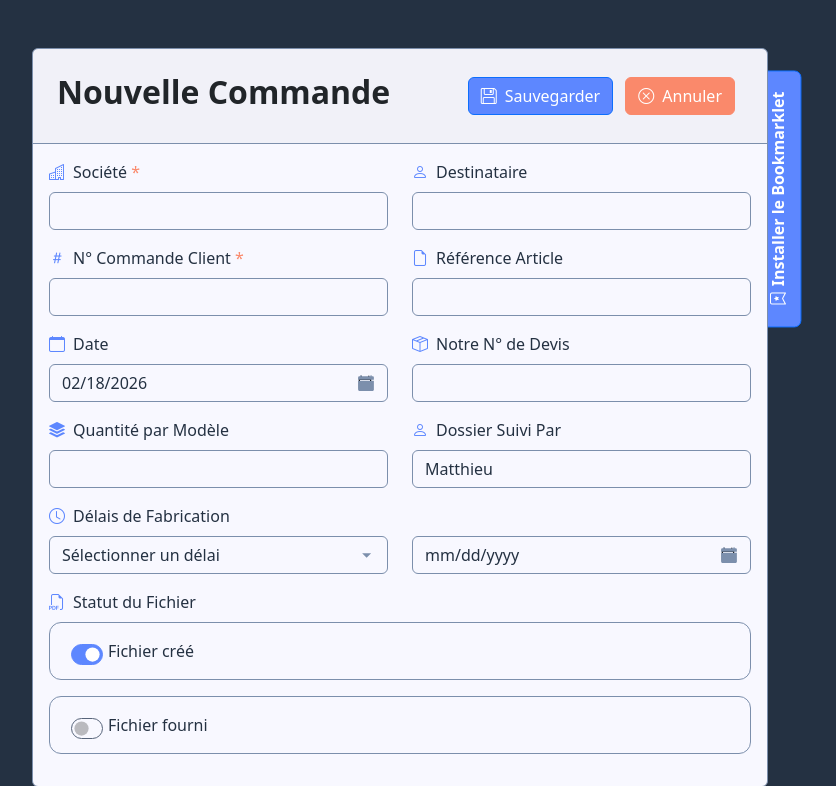
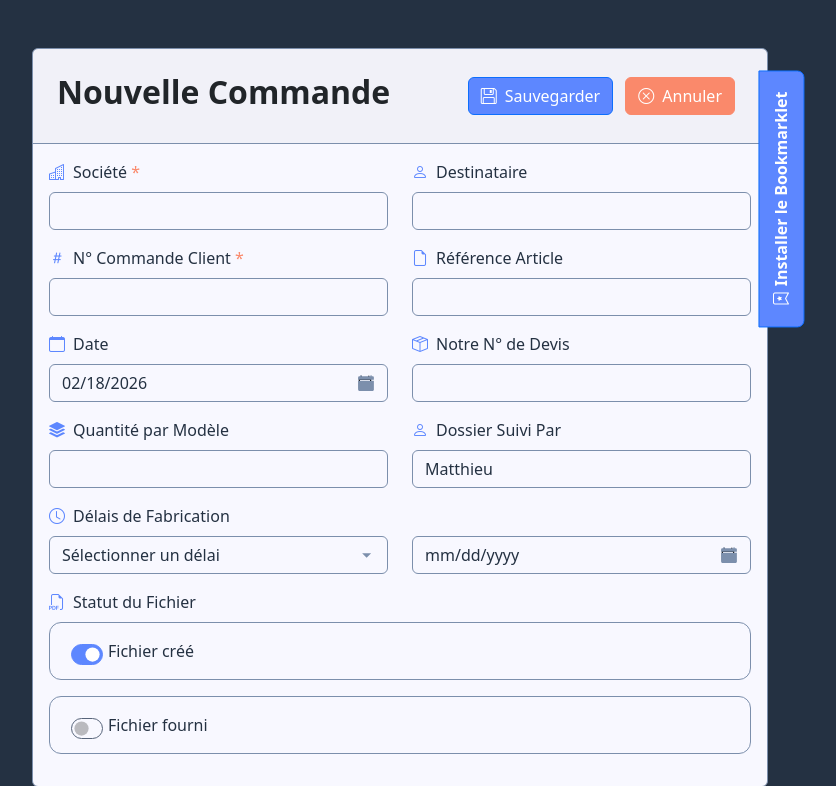
Before and after one commit to artskory/gestion-commandes, a PHP site: page /votre-projet/nouvelle in a window 1280 px wide. Shown: the top 786 px of the page, without its empty margins (240-1076 px from the left). Run offline with PHP 8.4, Linux system fonts and the light colour scheme.

Commit message:
ajout style

```diff
--- a/css/style.css
+++ b/css/style.css
@@ -207,13 +207,12 @@ body {
 .btn-vertical {
   position: absolute;
   top: 150px;
-  right: -140px;
+  right: -143px;
   transform: translateY(-50%) rotate(-90deg);
   transform-origin: center;
   padding: 10px 20px;
   font-weight: bold;
   border-radius: 0 0 7px 7px;
-  z-index: -1;
 }
 
 /* ===== 12. ALERTES BOOTSTRAP ===== */
--- a/views/nouvelle-commande.view.php
+++ b/views/nouvelle-commande.view.php
@@ -9,10 +9,11 @@
     <link rel="stylesheet" href="https://cdn.jsdelivr.net/npm/bootstrap-icons@1.11.0/font/bootstrap-icons.css">
     <link rel="stylesheet" href="https://cdnjs.cloudflare.com/ajax/libs/font-awesome/5.15.3/css/all.min.css"/>
     <link rel="stylesheet" href="css/style.css">
-    <link rel="apple-touch-icon" sizes="180x180" href="image/apple-touch-icon.png">
-    <link rel="icon" type="image/png" sizes="32x32" href="image/favicon-32x32.png">
-    <link rel="icon" type="image/png" sizes="16x16" href="image/favicon-16x16.png">
-    <link rel="manifest" href="image/site.webmanifest">
+    <link rel="icon" type="image/png" href="image/favicon-96x96.png" sizes="96x96" />
+    <link rel="icon" type="image/svg+xml" href="image/favicon.svg" />
+    <link rel="shortcut icon" href="image/favicon.ico" />
+    <link rel="apple-touch-icon" sizes="180x180" href="image/apple-touch-icon.png" />
+    <link rel="manifest" href="image/site.webmanifest" />
 </head>
 <body
       <?php if (!empty($this->errors)):
```
Also changed, not shown: views/editer-commande.view.php (+5 -4 lines), views/index.view.php (+5 -4 lines), image/android-chrome-192x192.png (deleted), image/android-chrome-512x512.png (deleted), image/apple-touch-icon.png, image/favicon-16x16.png (deleted), image/favicon-32x32.png (deleted), image/favicon-96x96.png (added), image/favicon.ico (deleted), image/favicon.svg (added), image/site.webmanifest, image/web-app-manifest-192x192.png (added), image/web-app-manifest-512x512.png (added).
